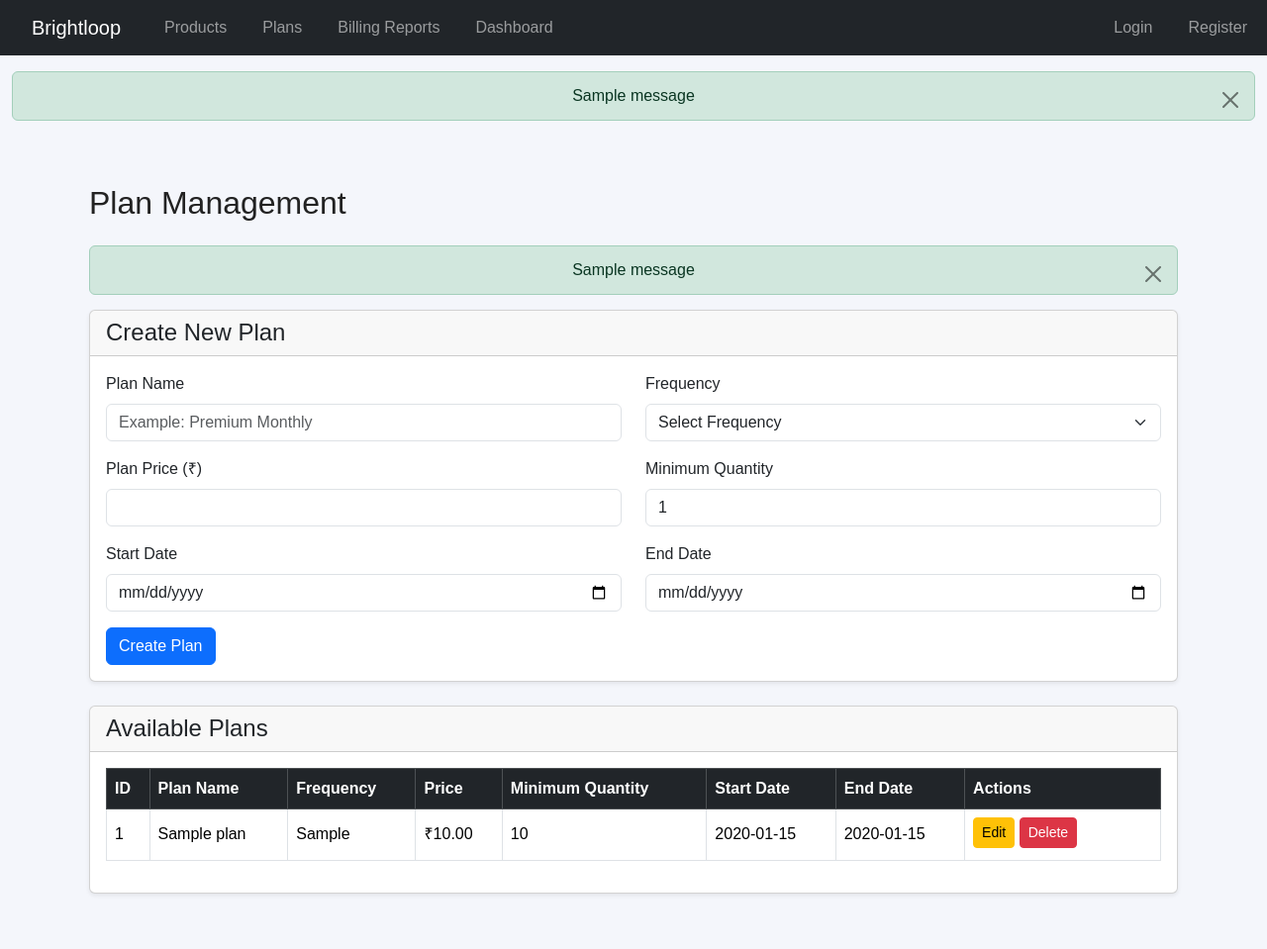
After one commit to purvas2006-oss/odoo-hackathon-2026, a Flask app: page /plans in a window 1280 px wide. The commit adds this page. Shown: the whole page at 99% size. Run offline with Flask 3, Linux system fonts and the light colour scheme; tables that the repository leaves empty hold one stand-in row (values such as "Sample post"); one stand-in notice (Sample message) is shown.

Commit message:
Add Plan Management module

```diff
--- a/app.py
+++ b/app.py
@@ -8,6 +8,7 @@ from routes.auth import auth_bp
 from routes.dashboard import dashboard_bp
 from routes.products import products_bp
 from routes.billing import billing_bp
+from routes.plans import plans_bp
 
 app = Flask(__name__)
 
@@ -28,6 +29,7 @@ app.register_blueprint(auth_bp)
 app.register_blueprint(dashboard_bp, url_prefix="/dashboard")
 app.register_blueprint(products_bp)
 app.register_blueprint(billing_bp)
+app.register_blueprint(plans_bp)
 
 
 @app.route("/")
--- /dev/null
+++ b/routes/plans.py
@@ -0,0 +1,204 @@
+
+from flask import Blueprint, render_template, request, redirect, url_for, flash
+from database.db import get_db_connection
+
+plans_bp = Blueprint("plans", __name__)
+
+VALID_FREQUENCIES = ["Daily", "Weekly", "Monthly", "Yearly"]
+
+
+# Display plans and add a new plan
+@plans_bp.route("/plans", methods=["GET", "POST"])
+def plans():
+
+    connection = get_db_connection()
+    cursor = connection.cursor()
+
+    if request.method == "POST":
+
+        name = request.form.get("name", "").strip()
+        frequency = request.form.get("frequency", "")
+        start_date = request.form.get("start_date") or None
+        end_date = request.form.get("end_date") or None
+
+        try:
+            price = float(request.form.get("price", ""))
+            minimum_quantity = int(request.form.get("minimum_quantity", ""))
+
+            if price < 0 or minimum_quantity < 1:
+                raise ValueError
+
+        except (ValueError, TypeError):
+            connection.close()
+            flash("Enter a valid price and minimum quantity.", "danger")
+            return redirect(url_for("plans.plans"))
+
+        if not name or frequency not in VALID_FREQUENCIES:
+            connection.close()
+            flash("Please enter a valid plan name and frequency.", "danger")
+            return redirect(url_for("plans.plans"))
+
+        if start_date and end_date and end_date < start_date:
+            connection.close()
+            flash("End date cannot be before start date.", "danger")
+            return redirect(url_for("plans.plans"))
+
+        cursor.execute("""
+            INSERT INTO plans
+            (name, frequency, price, minimum_quantity, start_date, end_date)
+            VALUES (?, ?, ?, ?, ?, ?)
+        """, (
+            name,
+            frequency,
+            price,
+            minimum_quantity,
+            start_date,
+            end_date
+        ))
+
+        connection.commit()
+        connection.close()
+
+        flash("Plan added successfully!", "success")
+        return redirect(url_for("plans.plans"))
+
+    cursor.execute("""
+        SELECT * FROM plans
+        ORDER BY id DESC
+    """)
+
+    all_plans = cursor.fetchall()
+
+    connection.close()
+
+    return render_template("plans.html", plans=all_plans)
+
+
+# Edit an existing plan
+@plans_bp.route("/plans/<int:plan_id>/edit", methods=["GET", "POST"])
+def edit_plan(plan_id):
+
+    connection = get_db_connection()
+    cursor = connection.cursor()
+
+    cursor.execute(
+        "SELECT * FROM plans WHERE id = ?",
+        (plan_id,)
+    )
+
+    plan = cursor.fetchone()
+
+    if plan is None:
+        connection.close()
+        flash("Plan not found.", "danger")
+        return redirect(url_for("plans.plans"))
+
+    if request.method == "POST":
+
+        name = request.form.get("name", "").strip()
+        frequency = request.form.get("frequency", "")
+        start_date = request.form.get("start_date") or None
+        end_date = request.form.get("end_date") or None
+
+        try:
+            price = float(request.form.get("price", ""))
+            minimum_quantity = int(request.form.get("minimum_quantity", ""))
+
+            if price < 0 or minimum_quantity < 1:
+                raise ValueError
+
+        except (ValueError, TypeError):
+            connection.close()
+            flash("Enter a valid price and minimum quantity.", "danger")
+            return redirect(
+                url_for("plans.edit_plan", plan_id=plan_id)
+            )
+
+        if not name or frequency not in VALID_FREQUENCIES:
+            connection.close()
+            flash("Please enter a valid plan name and frequency.", "danger")
+            return redirect(
+                url_for("plans.edit_plan", plan_id=plan_id)
+            )
+
+        if start_date and end_date and end_date < start_date:
+            connection.close()
+            flash("End date cannot be before start date.", "danger")
+            return redirect(
+                url_for("plans.edit_plan", plan_id=plan_id)
+            )
+
+        cursor.execute("""
+            UPDATE plans
+            SET name = ?,
+                frequency = ?,
+                price = ?,
+                minimum_quantity = ?,
+                start_date = ?,
+                end_date = ?
+            WHERE id = ?
+        """, (
+            name,
+            frequency,
+            price,
+            minimum_quantity,
+            start_date,
+            end_date,
+            plan_id
+        ))
+
+        connection.commit()
+        connection.close()
+
+        flash("Plan updated successfully!", "success")
+        return redirect(url_for("plans.plans"))
+
+    connection.close()
+
+    return render_template("edit_plan.html", plan=plan)
+
+
+# Delete a plan if it is not being used by a subscription
+@plans_bp.route("/plans/<int:plan_id>/delete", methods=["POST"])
+def delete_plan(plan_id):
+
+    connection = get_db_connection()
+    cursor = connection.cursor()
+
+    cursor.execute(
+        "SELECT id FROM plans WHERE id = ?",
+        (plan_id,)
+    )
+
+    plan = cursor.fetchone()
+
+    if plan is None:
+        connection.close()
+        flash("Plan not found.", "danger")
+        return redirect(url_for("plans.plans"))
+
+    cursor.execute(
+        "SELECT COUNT(*) AS total FROM subscriptions WHERE plan_id = ?",
+        (plan_id,)
+    )
+
+    subscription_count = cursor.fetchone()["total"]
+
+    if subscription_count > 0:
+        connection.close()
+        flash(
+            "This plan cannot be deleted because subscriptions are linked to it.",
+            "warning"
+        )
+        return redirect(url_for("plans.plans"))
+
+    cursor.execute(
+        "DELETE FROM plans WHERE id = ?",
+        (plan_id,)
+    )
+
+    connection.commit()
+    connection.close()
+
+    flash("Plan deleted successfully!", "success")
+    return redirect(url_for("plans.plans"))
--- a/templates/base.html
+++ b/templates/base.html
@@ -40,7 +40,9 @@
                        href="{{ url_for('products.products') }}">
                         Products
                     </a>
-
+<a class="nav-link" href="{{ url_for('plans.plans') }}">
+    Plans
+</a>
                     <a class="nav-link"
                        href="{{ url_for('billing.billing_reports') }}">
                         Billing Reports
--- /dev/null
+++ b/templates/plans.html
@@ -0,0 +1,197 @@
+
+{% extends "base.html" %}
+
+{% block title %}Plan Management{% endblock %}
+
+{% block content %}
+
+<div class="container mt-4">
+
+    <h2 class="mb-4">Plan Management</h2>
+
+    <!-- Flash Messages -->
+    {% with messages = get_flashed_messages(with_categories=true) %}
+        {% for category, message in messages %}
+            <div class="alert alert-{{ category }} alert-dismissible fade show">
+                {{ message }}
+                <button type="button" class="btn-close"
+                        data-bs-dismiss="alert"></button>
+            </div>
+        {% endfor %}
+    {% endwith %}
+
+    <!-- Add New Plan -->
+    <div class="card shadow-sm mb-4">
+
+        <div class="card-header">
+            <h4 class="mb-0">Create New Plan</h4>
+        </div>
+
+        <div class="card-body">
+
+            <form method="POST"
+                  action="{{ url_for('plans.plans') }}">
+
+                <div class="row">
+
+                    <div class="col-md-6 mb-3">
+                        <label class="form-label">Plan Name</label>
+                        <input type="text"
+                               name="name"
+                               class="form-control"
+                               placeholder="Example: Premium Monthly"
+                               required>
+                    </div>
+
+                    <div class="col-md-6 mb-3">
+                        <label class="form-label">Frequency</label>
+                        <select name="frequency"
+                                class="form-select"
+                                required>
+                            <option value="">Select Frequency</option>
+                            <option value="Daily">Daily</option>
+                            <option value="Weekly">Weekly</option>
+                            <option value="Monthly">Monthly</option>
+                            <option value="Yearly">Yearly</option>
+                        </select>
+                    </div>
+
+                    <div class="col-md-6 mb-3">
+                        <label class="form-label">Plan Price (₹)</label>
+                        <input type="number"
+                               name="price"
+                               class="form-control"
+                               min="0"
+                               step="0.01"
+                               required>
+                    </div>
+
+                    <div class="col-md-6 mb-3">
+                        <label class="form-label">Minimum Quantity</label>
+                        <input type="number"
+                               name="minimum_quantity"
+                               class="form-control"
+                               min="1"
+                               value="1"
+                               required>
+                    </div>
+
+                    <div class="col-md-6 mb-3">
+                        <label class="form-label">Start Date</label>
+                        <input type="date"
+                               name="start_date"
+                               class="form-control">
+                    </div>
+
+                    <div class="col-md-6 mb-3">
+                        <label class="form-label">End Date</label>
+                        <input type="date"
+                               name="end_date"
+                               class="form-control">
+                    </div>
+
+                </div>
+
+                <button type="submit" class="btn btn-primary">
+                    Create Plan
+                </button>
+
+            </form>
+
+        </div>
+    </div>
+
+    <!-- Available Plans -->
+    <div class="card shadow-sm">
+
+        <div class="card-header">
+            <h4 class="mb-0">Available Plans</h4>
+        </div>
+
+        <div class="card-body">
+
+            <div class="table-responsive">
+
+                <table class="table table-bordered table-hover align-middle">
+
+                    <thead class="table-dark">
+                        <tr>
+                            <th>ID</th>
+                            <th>Plan Name</th>
+                            <th>Frequency</th>
+                            <th>Price</th>
+                            <th>Minimum Quantity</th>
+                            <th>Start Date</th>
+                            <th>End Date</th>
+                            <th>Actions</th>
+                        </tr>
+                    </thead>
+
+                    <tbody>
+
+                        {% for plan in plans %}
+
+                        <tr>
+
+                            <td>{{ plan.id }}</td>
+                            <td>{{ plan.name }}</td>
+                            <td>{{ plan.frequency }}</td>
+
+                            <td>
+                                ₹{{ "%.2f"|format(plan.price) }}
+                            </td>
+
+                            <td>{{ plan.minimum_quantity }}</td>
+                            <td>{{ plan.start_date or "-" }}</td>
+                            <td>{{ plan.end_date or "-" }}</td>
+
+                            <td style="min-width: 150px;">
+
+                                <a href="{{ url_for(
+                                    'plans.edit_plan',
+                                    plan_id=plan.id
+                                ) }}"
+                                   class="btn btn-warning btn-sm mb-1">
+                                    Edit
+                                </a>
+
+                                <form method="POST"
+                                      action="{{ url_for(
+                                          'plans.delete_plan',
+                                          plan_id=plan.id
+                                      ) }}"
+                                      onsubmit="return confirm('Are you sure you want to delete this plan?');"
+                                      class="d-inline">
+
+                                    <button type="submit"
+                                            class="btn btn-danger btn-sm mb-1">
+                                        Delete
+                                    </button>
+
+                                </form>
+
+                            </td>
+
+                        </tr>
+
+                        {% else %}
+
+                        <tr>
+                            <td colspan="8" class="text-center">
+                                No plans available. Create your first plan!
+                            </td>
+                        </tr>
+
+                        {% endfor %}
+
+                    </tbody>
+
+                </table>
+
+            </div>
+        </div>
+    </div>
+
+</div>
+
+{% endblock %}
```
Also changed, not shown: templates/edit_plan.html (added, +112 -0 lines).
